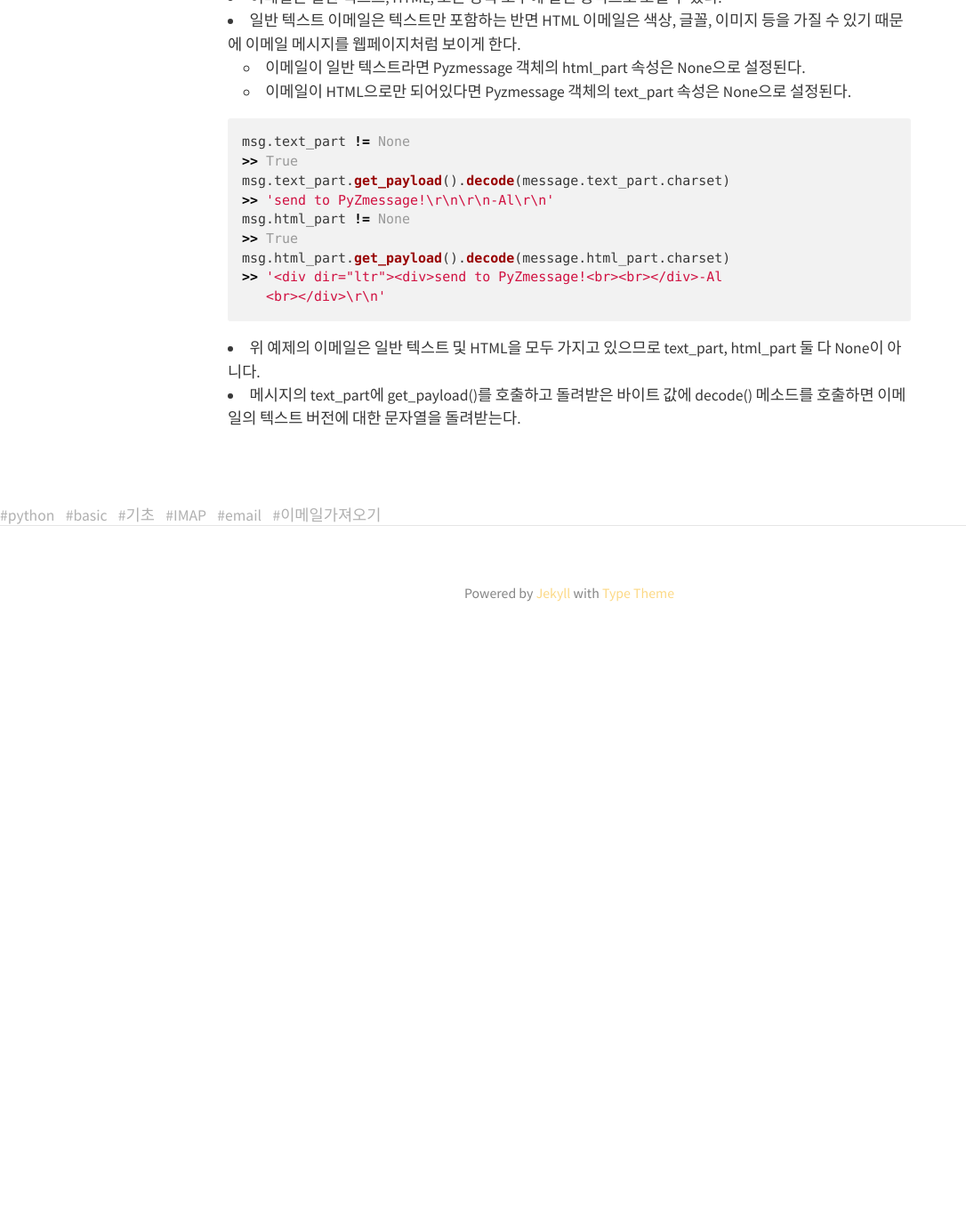
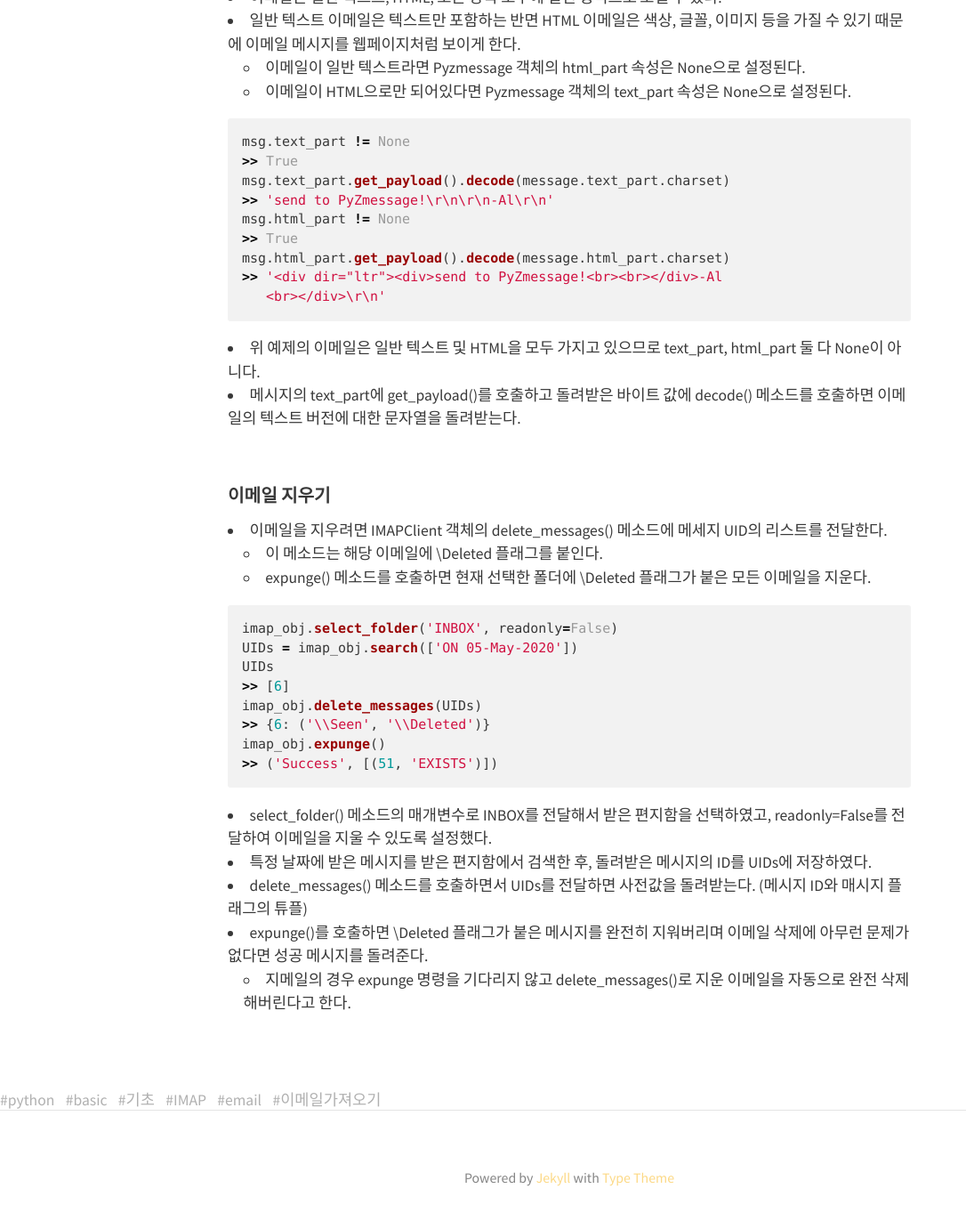
Before and after one commit to BoKyeong-Kim/BoKyeong-Kim.github.io, a Jekyll site: the page built from _posts/Python-Basic/2020-07-27-python-basic(5).md, in a window 1280 px wide and 1400 px high, scrolled down 5329 px. Shown: the top 1372 px of the window at 89% size, without its empty margins (0-1086 px from the left). Built offline with Jekyll 4.4.1, drawn with Linux system fonts in a browser that asks for light colours; nearby versions of some CDN libraries; before the commit the page ends 6072 px from its top, so only the background shows below that.

````diff
--- a/_posts/Python-Basic/2020-07-27-python-basic(5).md
+++ b/_posts/Python-Basic/2020-07-27-python-basic(5).md
@@ -215,3 +215,26 @@
 
 - 위 예제의 이메일은 일반 텍스트 및 HTML을 모두 가지고 있으므로 text_part, html_part 둘 다 None이 아니다.
 - 메시지의 text_part에 get_payload()를 호출하고 돌려받은 바이트 값에 decode() 메소드를 호출하면 이메일의 텍스트 버전에 대한 문자열을 돌려받는다.
+
+<br>
+
+#### 이메일 지우기
+- 이메일을 지우려면 IMAPClient 객체의 delete_messages() 메소드에 메세지 UID의 리스트를 전달한다.
+    - 이 메소드는 해당 이메일에 \Deleted 플래그를 붙인다.
+    - expunge() 메소드를 호출하면 현재 선택한 폴더에 \Deleted 플래그가 붙은 모든 이메일을 지운다.
+
+```python
+imap_obj.select_folder('INBOX', readonly=False)
+UIDs = imap_obj.search(['ON 05-May-2020'])
+UIDs
+>> [6]
+imap_obj.delete_messages(UIDs)
+>> {6: ('\\Seen', '\\Deleted')}
+imap_obj.expunge()
+>> ('Success', [(51, 'EXISTS')])
+```
+- select_folder() 메소드의 매개변수로 INBOX를 전달해서 받은 편지함을 선택하였고, readonly=False를 전달하여 이메일을 지울 수 있도록 설정했다.
+- 특정 날짜에 받은 메시지를 받은 편지함에서 검색한 후, 돌려받은 메시지의 ID를 UIDs에 저장하였다.
+- delete_messages() 메소드를 호출하면서 UIDs를 전달하면 사전값을 돌려받는다. (메시지 ID와 매시지 플래그의 튜플)
+- expunge()를 호출하면 \Deleted 플래그가 붙은 메시지를 완전히 지워버리며 이메일 삭제에 아무런 문제가 없다면 성공 메시지를 돌려준다.
+    - 지메일의 경우 expunge 명령을 기다리지 않고 delete_messages()로 지운 이메일을 자동으로 완전 삭제해버린다고 한다.
````
